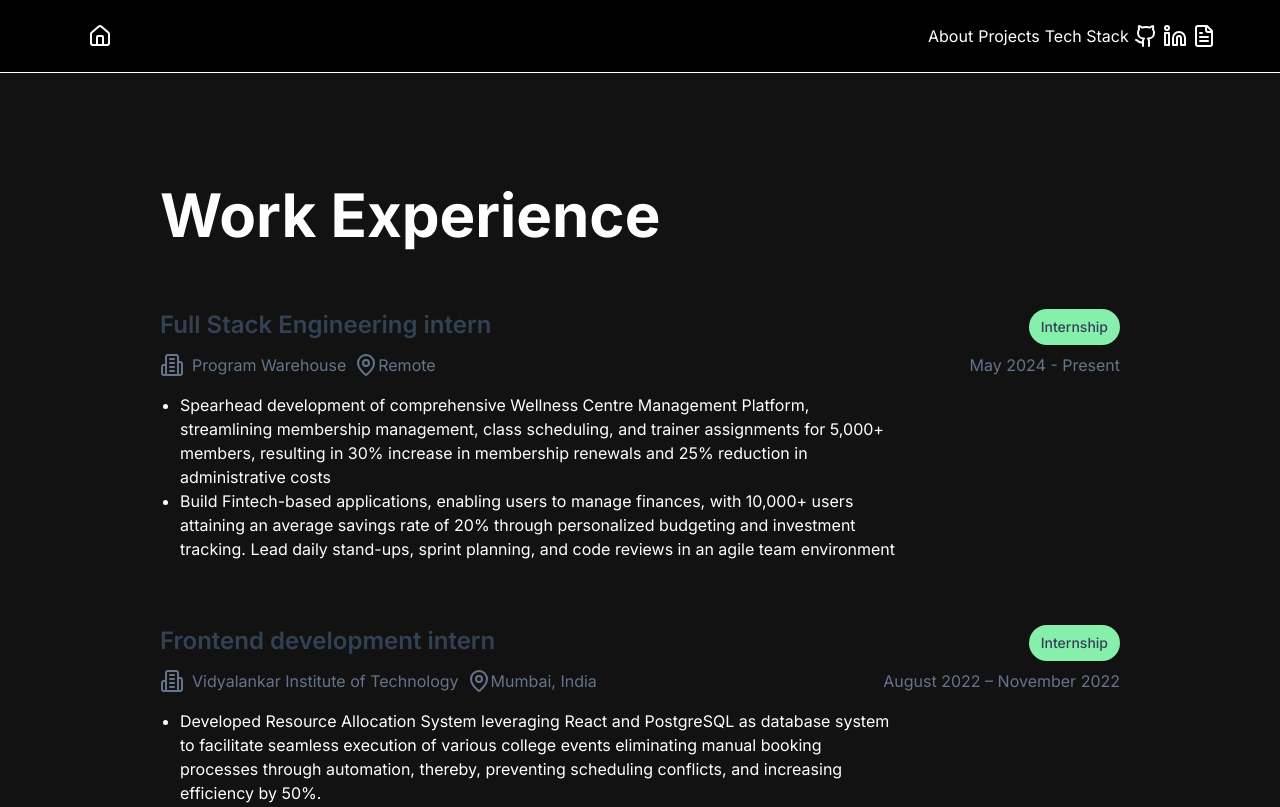
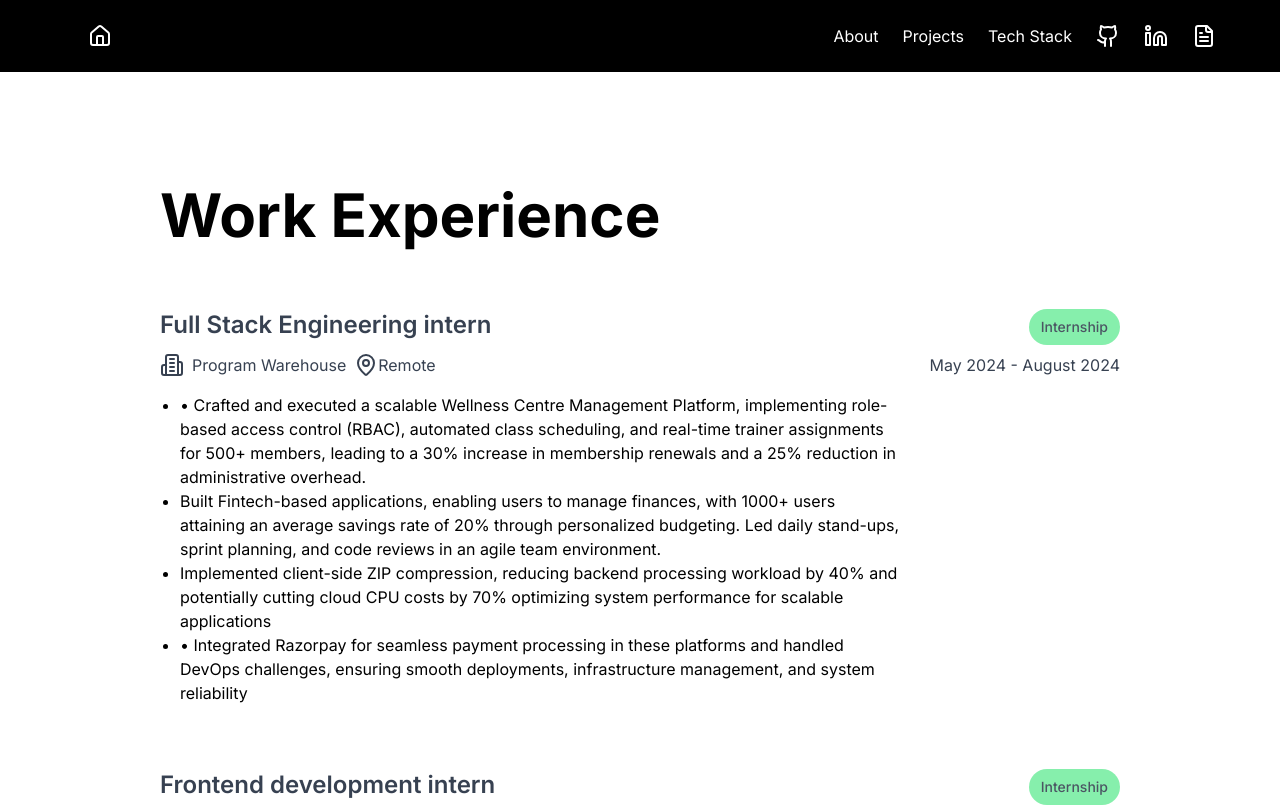
Before and after one commit to akshaya-244/akshaya-244.github.io, a Next.js app in the folder myportfolio/: page /about in a window 1280 px wide. Shown: the top 807 px of the page. Built offline with nearby package versions, Linux system fonts and the light colour scheme.

Commit message:
Prettier

```diff
--- a/myportfolio/app/about/page.tsx
+++ b/myportfolio/app/about/page.tsx
@@ -1,12 +1,15 @@
 import AboutComponent from "@/components/AboutComponent"
 import Navbar from "@/components/Navbar"
-import ProjectComponent from "@/components/ProjectComponent"
+
 import Title from "@/components/Title"
+import WhiteBackgroundWrapper from "@/components/WhiteBackWrapper"
 
 const About =() => {
     const Internship1={
-        "1": "Spearhead development of comprehensive Wellness Centre Management Platform, streamlining membership management, class scheduling, and trainer assignments for 5,000+ members, resulting in 30% increase in membership renewals and 25% reduction in administrative costs",
-        "2": "Build Fintech-based applications, enabling users to manage finances, with 10,000+ users attaining an average savings rate of 20% through personalized budgeting and investment tracking. Lead daily stand-ups, sprint planning, and code reviews in an agile team environment",
+        "1": "•	Crafted and executed a scalable Wellness Centre Management Platform, implementing role-based access control (RBAC), automated class scheduling, and real-time trainer assignments for 500+ members, leading to a 30% increase in membership renewals and a 25% reduction in administrative overhead.",
+        "2": "Built Fintech-based applications, enabling users to manage finances, with 1000+ users attaining an average savings rate of 20% through personalized budgeting. Led daily stand-ups, sprint planning, and code reviews in an agile team environment.",
+        "3": "Implemented client-side ZIP compression, reducing backend processing workload by 40% and potentially cutting cloud CPU costs by 70% optimizing system performance for scalable applications",
+        "4": "•	Integrated Razorpay for seamless payment processing in these platforms and handled DevOps challenges, ensuring smooth deployments, infrastructure management, and system reliability"
     }
     const Internship2={
         "1": "Developed Resource Allocation System leveraging React and PostgreSQL as database system to facilitate seamless execution of various college events eliminating manual booking processes through automation, thereby, preventing scheduling conflicts, and increasing efficiency by 50%.",
@@ -32,16 +35,17 @@ const About =() => {
 
     }
     return <div>
+        <WhiteBackgroundWrapper>
+
         <Navbar/>
-
         <Title titleText="Work Experience" />
-        <AboutComponent  position="Full Stack Engineering intern" type="Internship" date="May 2024 - Present" company="Program Warehouse" place="Remote" content={Internship1} />
+        <AboutComponent  position="Full Stack Engineering intern" type="Internship" date="May 2024 - August 2024" company="Program Warehouse" place="Remote" content={Internship1} />
         <AboutComponent  position="Frontend development intern" type="Internship" date="August 2022 – November 2022" company="Vidyalankar Institute of Technology" place="Mumbai, India" content={Internship2 } />
 
         <Title titleText="Education"/>
         <AboutComponent  position="Masters in Computer Science" type="" date="August 2023 - May 2025" company="University of Southern California" place="Los Angeles, USA" content={masters} />
         <AboutComponent  position="Bachelors of Engineering in Information Technology" type="" date="August 2019 - May 2023" company="University of Mumbai" place="Mumbai, India" content={bachelors} />
-
+        </WhiteBackgroundWrapper>
 
         </div>
 }
--- a/myportfolio/app/projects/page.tsx
+++ b/myportfolio/app/projects/page.tsx
@@ -11,7 +11,7 @@ const Projects = () => {
             img: "https://cdn.prod.website-files.com/6489f4e62de445dcec86d4db/652d1cf31dd602085dbb303e_PhotoAI-Tinder-AI-Photos.webp",
             title: "PhotoAI- Launching Soon!",
             description: "Developing a Next.js application to build PhotoAI, an AI-powered image generation and editing platform from scratch. PhotoAI leverages the capabilities of Fal.ai to provide seamless, high-quality image synthesis and transformations, enabling users to generate, enhance, and modify images with ease. The platform offers an intuitive interface for creative professionals and AI enthusiasts to explore the power of generative models.",
-            techStack: "Next.js, React, Typescript, Prisma, Tailwind, Shadcn, Digital Ocean, SquareSpace",
+            techStack: "Next.js, React, Typescript, Prisma, Tailwind, Shadcn, Digital Ocean, SquareSpace Cloudflare R2, nginx, CertBot",
             livePreview: "https://photoai.akshayamohan.com",
             githubLink: "https://github.com/akshaya-244/Photo-AI-Clone"
         },
@@ -19,7 +19,7 @@ const Projects = () => {
             img: "https://cdn.prod.website-files.com/6257adef93867e50d84d30e2/665643dd8c7ac752237b5cef_Discord-OG-1200x630.jpg",
             title: "Nano Discord",
             description: "Built an end-to-end, real-time Discord clone. Key features include real-time messaging with Socket.io, video/audio calls, message editing, role management, invite system, server customization, and mobile-friendly UI using TailwindCSS and ShadcnUI. Includes Prisma ORM, PostgreSql, and NextAuth authentication.",
-            techStack: "Next.js, Typescript, Prisma, Tailwind, Shadcn, Websockets, LiveKit, UploadThing",
+            techStack: "Next.js, Typescript, Prisma, Tailwind, Shadcn, Websockets, LiveKit, UploadThing, Clerk",
             livePreview: "https://nano.discord.akshayamohan.com",
             githubLink: "https://github.com/akshaya-244/Nano-Discord"
         },
@@ -36,7 +36,7 @@ const Projects = () => {
             title: "Stock Stream",
             description: "Established a stock investment and summary website processing 10,000+ stock data requests daily, along with an Android application designed with Java. Integrating Finhub API for seamless stock listings and optimized trading functionality with auto-updating features, hourly charts (React Highcharts), news, and recommendations.",
             techStack: "React.js, HighCharts, FinhubAPI, Express.js, Node.js, Android, Java, MongoDB, Google Cloud Platform",
-            livePreview: "https://stock-search-advanced-24.uw.r.appspot.com",
+            livePreview: "https://github.com/akshaya-244/Stock-Stream",
             githubLink: "https://github.com/akshaya-244/Stock-Stream"
         },
         {
@@ -60,7 +60,7 @@ const Projects = () => {
             title: "Stock Vista",
             description: "Developed a dynamic website leveraging Python Flask and server-side scripting techniques to integrate real-time data from Finhub Stock API and Polygon.io API. Showcased a company's essential information, live stock summary, latest news, and detailed performance analysis through interactive charts spanning six months.",
             techStack: "Python, Flask, HTML5, CSS, Javascript",
-            livePreview: "https://stock-assignment-webtech.wl.r.appspot.com/",
+            livePreview: "https://github.com/akshaya-244/Stock-Stream",
             githubLink: "https://github.com/akshaya-244/Stock-Stream"
         },
         {
--- a/myportfolio/app/techstack/page.tsx
+++ b/myportfolio/app/techstack/page.tsx
@@ -1,11 +1,14 @@
 import Navbar from "@/components/Navbar";
 import TechStackComponent from "@/components/TechStackComponent";
 import Title from "@/components/Title";
+import WhiteBackgroundWrapper from "@/components/WhiteBackWrapper";
 
 const TechStack = () => {
     return <div className="min-w-full">
+        <WhiteBackgroundWrapper>
         <Navbar />
         <TechStackComponent />
+        </WhiteBackgroundWrapper>
     </div>
 }
 export default TechStack;
--- a/myportfolio/components/AboutComponent.tsx
+++ b/myportfolio/components/AboutComponent.tsx
@@ -7,15 +7,15 @@ const AboutComponent = ({ position, type, date, company, place, content}: { posi
 
         <div className="mt-16 w-3/4 mx-auto ">
 
-            <div className="flex text-2xl justify-between text-slate-700 font-semibold ">
+            <div className="flex text-2xl justify-between text-gray-700 font-semibold ">
                <div>
                     {position}
                 </div>
-                {type ? <Button variant="green" size="sm">
+                {type ? <Button variant="green" className="text-gray-600  " size="sm">
                     {type}
                 </Button > : <div></div>}
             </div>
-            <div className="flex text-md mt-2 justify-between text-slate-500 font-thinbold ">
+            <div className="flex text-md mt-2 justify-between text-gray-700  font-thinbold ">
                 <div className="flex justify-between ">
                     <div className="mr-2 flex">
                    <div className="mr-2">
--- a/myportfolio/components/Navbar.tsx
+++ b/myportfolio/components/Navbar.tsx
@@ -1,6 +1,14 @@
-"use client"
+"use client";
 import { useState } from "react";
-import { FileText, Github, House, Linkedin, LinkedinIcon, Mail, Menu } from "lucide-react";
+import {
+  FileText,
+  Github,
+  House,
+  Linkedin,
+  LinkedinIcon,
+  Mail,
+  Menu,
+} from "lucide-react";
 import Link from "next/link";
 
 const Navbar = () => {
@@ -14,9 +22,11 @@ const Navbar = () => {
     <div className="bg-black text-white border-b border-white">
       <div className="flex py-6 justify-between items-center mx-16">
         <div className="ml-6">
-          <Link href="/"><House /></Link>
+          <Link href="/">
+            <House />
+          </Link>
         </div>
-        <div className="hidden md:flex w-1/4 justify-between ">
+        <div className=" hidden md:flex gap-6 ">
           <div className="hover:text-green-500">
             <Link href="/about">About</Link>
           </div>
@@ -26,16 +36,24 @@ const Navbar = () => {
           <div className="hover:text-green-500">
             <Link href="/techstack">Tech Stack</Link>
           </div>
-          <Link href="https://github.com/akshaya-244" className="hover:text-purple-600">
+          <Link
+            href="https://github.com/akshaya-244"
+            className="hover:text-purple-600"
+          >
             <Github />
           </Link>
-          <Link className="hover:text-blue-500" href="https://www.linkedin.com/in/24-akshaya-mohan/">
+          <Link
+            className="hover:text-blue-500"
+            href="https://www.linkedin.com/in/24-akshaya-mohan/"
+          >
             <LinkedinIcon />
           </Link>
-          <Link className="hover:text-green-500" href="https://drive.google.com/file/d/15Ju3PFFZyrHfMJM303Kl0ZbhfoSYKbcd/view?usp=sharing">
+          <Link
+            className="hover:text-green-500"
+            href="https://drive.google.com/file/d/1mpxL6dfVgJRjFvC4kMwfXX3o3CDjf2u5/view?usp=sharing"
+          >
             <FileText />
           </Link>
-
         </div>
         <div className="md:hidden mr-6">
           <button onClick={toggleMenu}>
@@ -45,7 +63,6 @@ const Navbar = () => {
       </div>
       {isOpen && (
         <div className="md:hidden min-w-full flex flex-col justify-evenly items-center bg-black text-white py-4">
-
           <Link href="/about" onClick={toggleMenu}>
             About
           </Link>
@@ -59,10 +76,16 @@ const Navbar = () => {
             <Link href="https://github.com/akshaya-244" onClick={toggleMenu}>
               <Github />
             </Link>
-          <Link href="https://www.linkedin.com/in/24-akshaya-mohan/" onClick={toggleMenu}>
+            <Link
+              href="https://www.linkedin.com/in/24-akshaya-mohan/"
+              onClick={toggleMenu}
+            >
               <LinkedinIcon />
             </Link>
-          <Link className="hover:text-green-500" href="https://drive.google.com/file/d/15Ju3PFFZyrHfMJM303Kl0ZbhfoSYKbcd/view?usp=sharing">
+            <Link
+              className="hover:text-green-500"
+              href="https://drive.google.com/file/d/1mpxL6dfVgJRjFvC4kMwfXX3o3CDjf2u5/view?usp=sharing"
+            >
               <FileText />
             </Link>
             <Link href="" onClick={toggleMenu}>
--- /dev/null
+++ b/myportfolio/components/WhiteBackWrapper.tsx
@@ -0,0 +1,6 @@
+// components/WhiteBackgroundWrapper.tsx
+const WhiteBackgroundWrapper = ({ children }: { children: React.ReactNode }) => {
+    return <div className="bg-white text-black">{children}</div>;
+  };
+
+  export default WhiteBackgroundWrapper;
```
Lines whose indentation alone changed are shown as unchanged.
